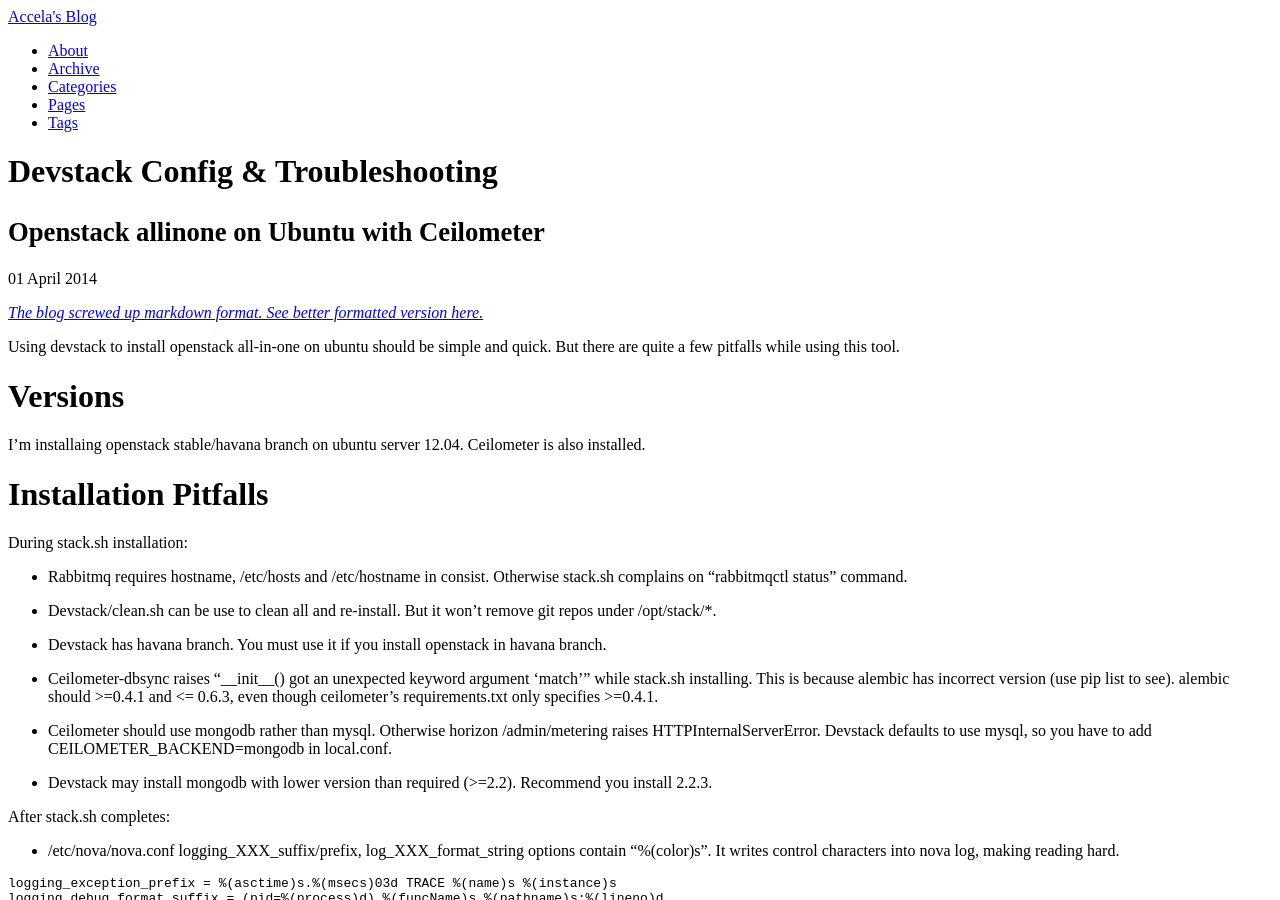
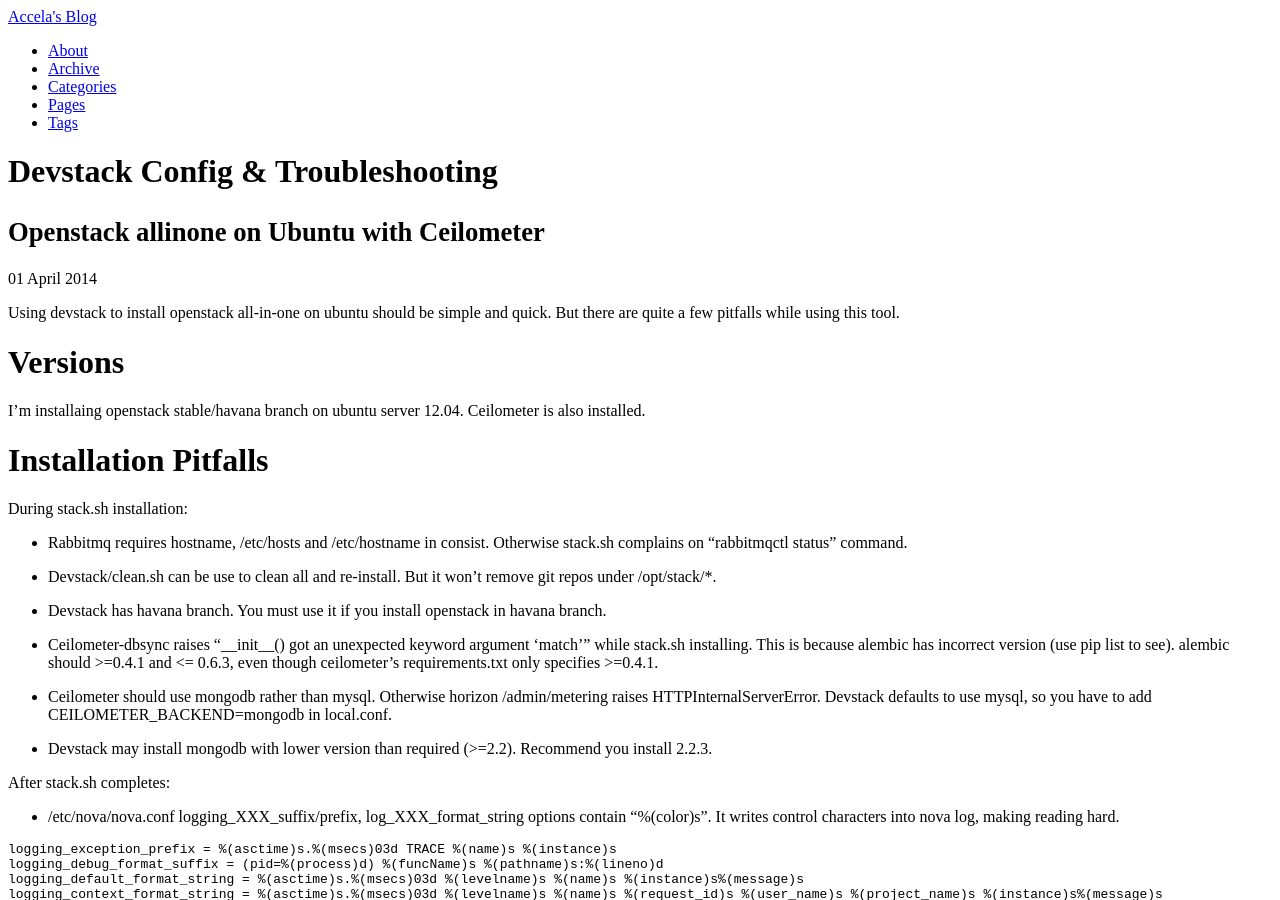
Before and after one commit to accelazh/accelazh.github.io, a Jekyll site: the page built from _posts/2014-04-1-Devstack-Config-And-Troubleshooting.md, in a window 1280 px wide and 900 px high. Built offline with Jekyll 4.4.1, drawn with Linux system fonts in a browser that asks for light colours; Markdown is read by kramdown in place of the engine named in the settings; comment, search, counter and statistics services are not loaded; a style sheet for code colours, icons or effects is not loaded.

Commit message:
remove backup

```diff
--- a/_posts/2014-04-1-Devstack-Config-And-Troubleshooting.md
+++ b/_posts/2014-04-1-Devstack-Config-And-Troubleshooting.md
@@ -7,8 +7,6 @@
 tags: [cloud, openstack, devstack]
 ---
 {% include JB/setup %}
-
-*[The blog screwed up markdown format. See better formatted version here.](https://github.com/accelazh/accelazh.github.io/blob/master/_posts/2014-04-1-Devstack-Config-And-Troubleshooting.md)*
 
 Using devstack to install openstack all-in-one on ubuntu should be simple and quick. But there are quite a few pitfalls while using this tool.
 
```
Also changed, not shown: 1 other file.
